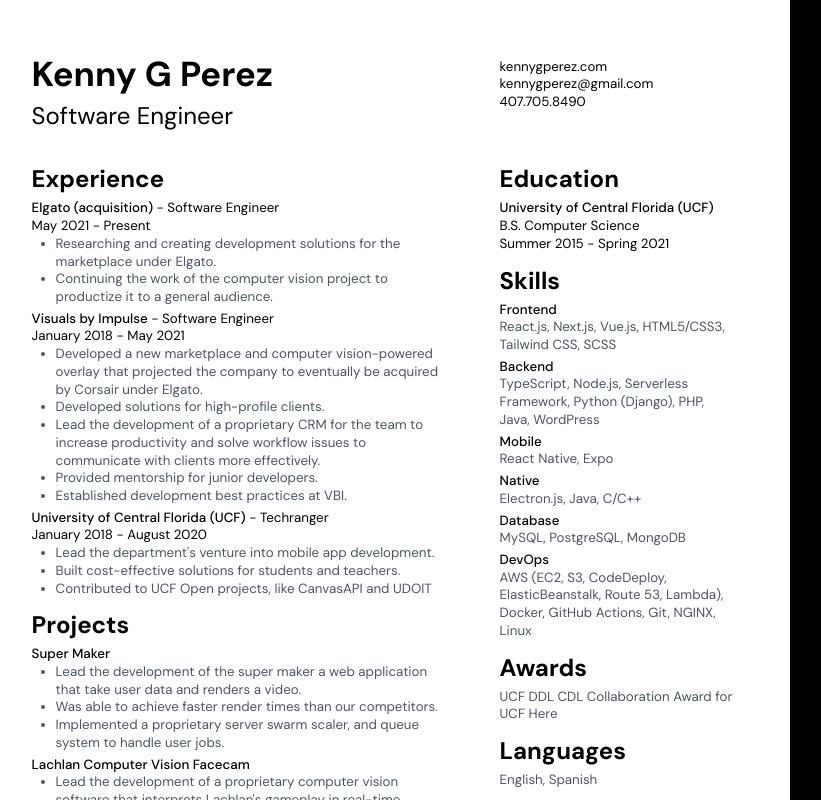
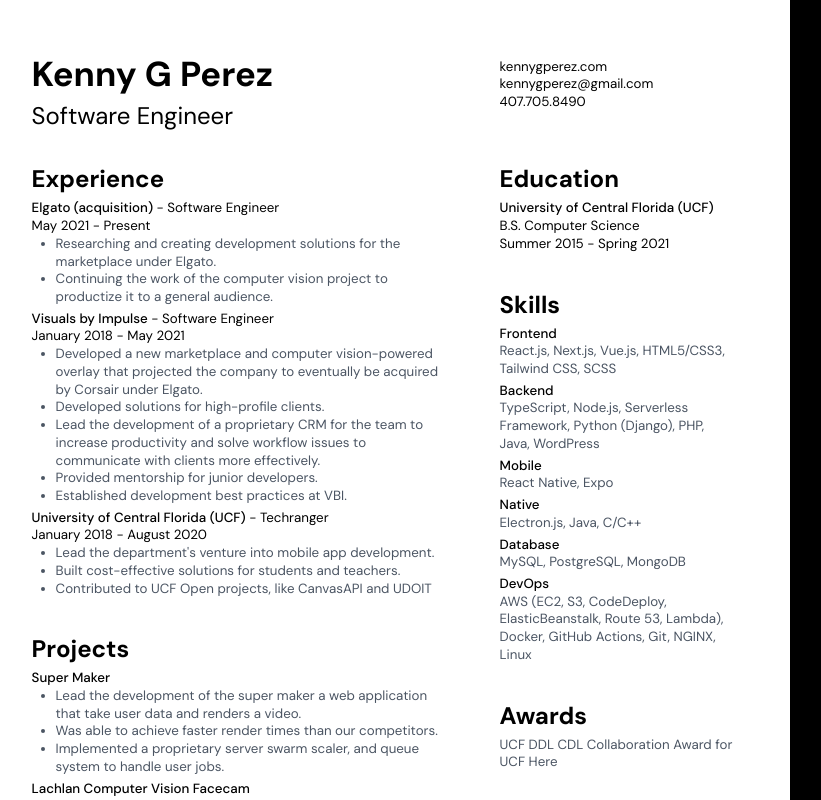
Before and after one commit to kennygperez/resume, a React (Create React App) app: page / in a window 1280 px wide. Shown: the whole page, without its empty margins (26-847 px from the left). Built offline with nearby package versions, Linux system fonts and the light colour scheme.

Commit message:
style: increased section bottom margin size

```diff
--- a/src/components/Section.tsx
+++ b/src/components/Section.tsx
@@ -7,4 +7,4 @@
 export const Section: FunctionComponent<SectionProps> = ({
 	children,
 	noMarginBottom = false,
-}) => <div className={noMarginBottom ? '' : 'mb-4'}>{children}</div>;
+}) => <div className={noMarginBottom ? '' : 'mb-10'}>{children}</div>;
```
